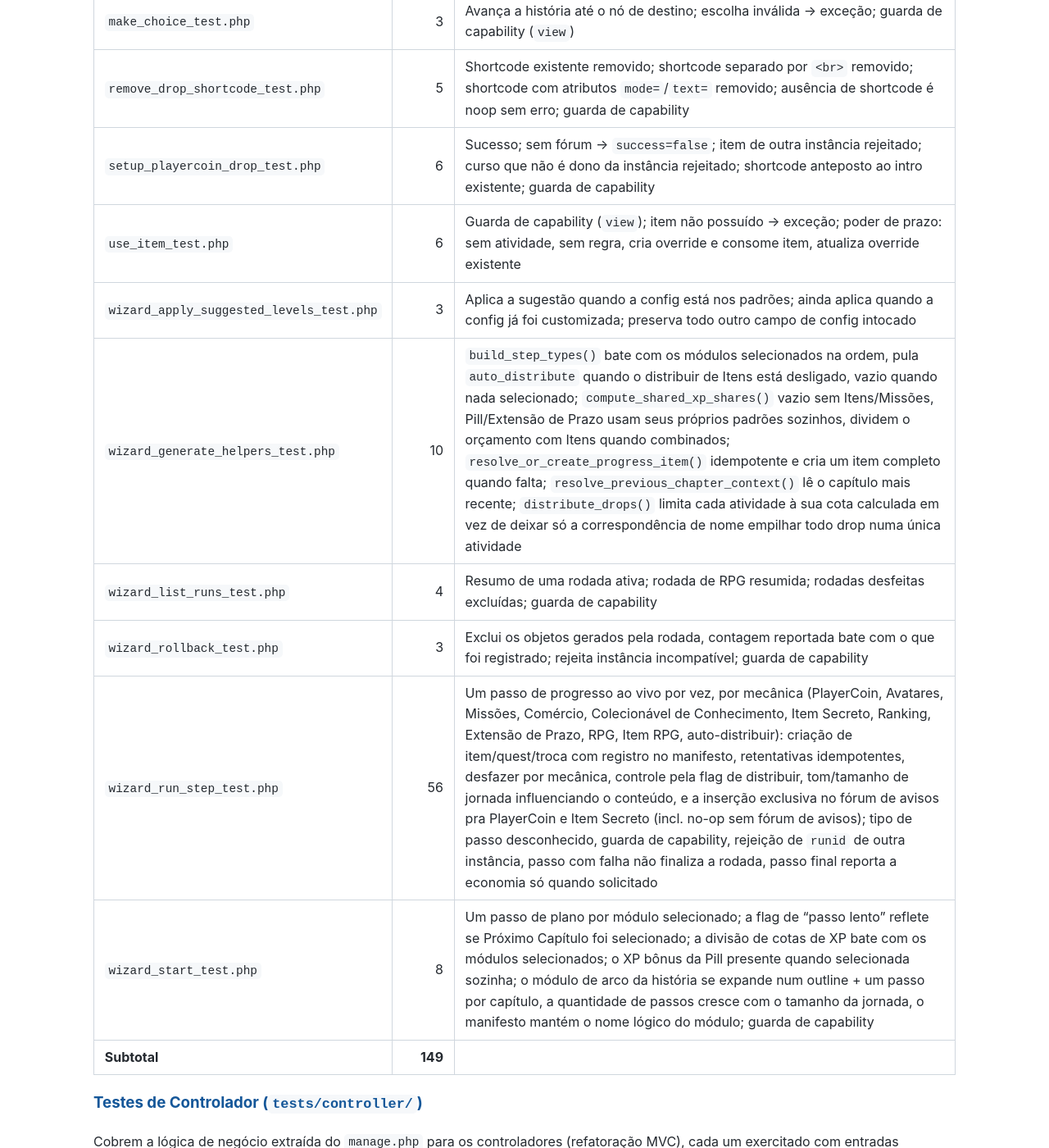
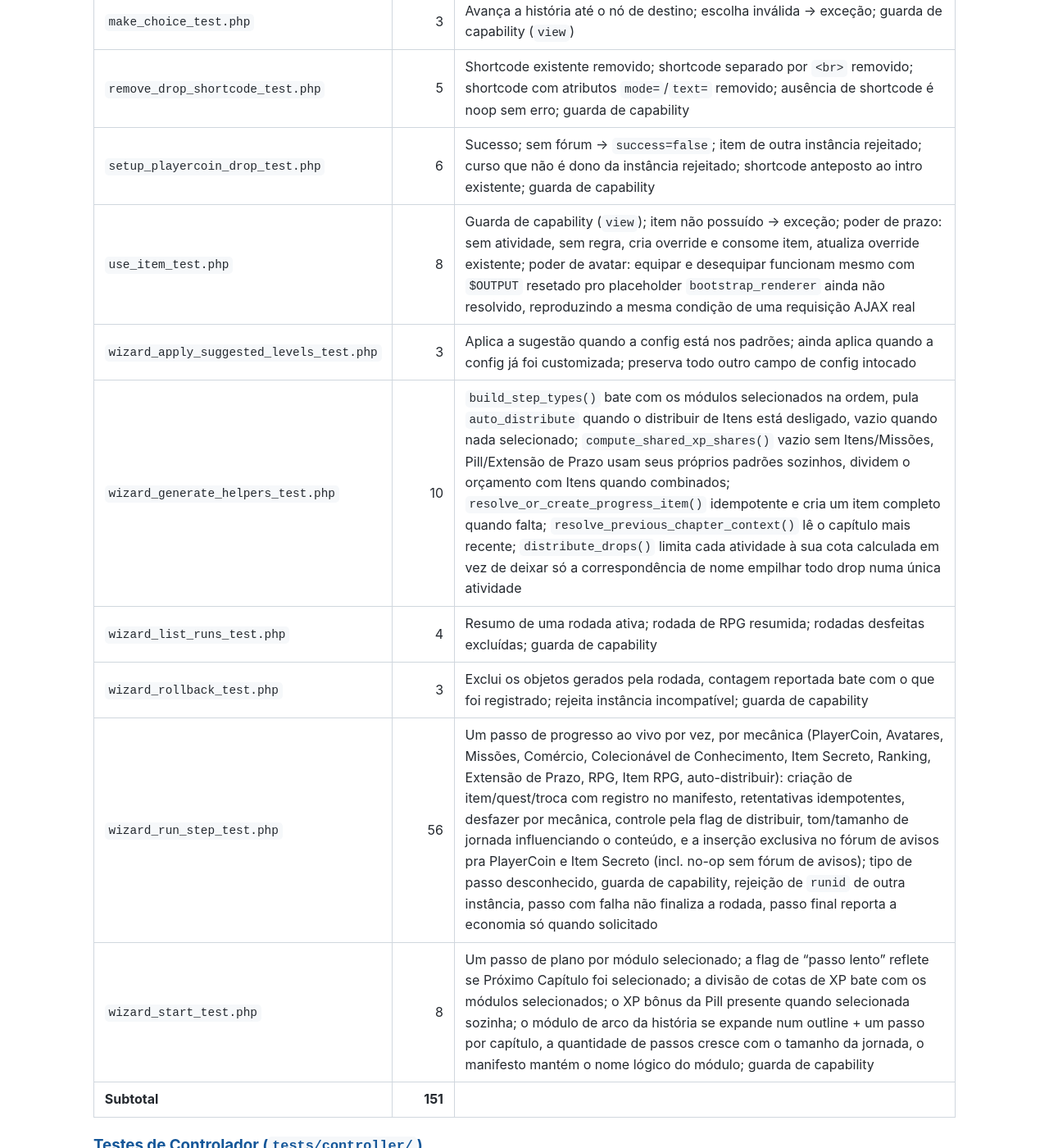
Before and after one commit to jeanlucio/moodle-block_playerhud, a Jekyll site: the page built from docs/pt/testing.md, in a window 1280 px wide and 1400 px high, scrolled down 5818 px. Shown: the whole window at 82% size. Built offline with Jekyll 4.4.1, drawn with Linux system fonts in a browser that asks for light colours; our own code applies the rules of GitHub Pages for plain Markdown files; some of the changed text lies outside the part shown.

Commit message:
document the new avatar-equip regression tests
Updates the test-suite tables (English and Portuguese) for the
PHPUnit and Behat coverage added for the use_item avatar equip/unequip
TypeError fix: use_item_test.php's case count, external\use_item's
line coverage, and block_playerhud_student.feature's scenario count.
Grand totals and the README's test-count mentions follow along.

````diff
--- a/docs/pt/testing.md
+++ b/docs/pt/testing.md
@@ -63,14 +63,14 @@ Uma classe de teste por função de web service, validando o contrato da API ext
 | `make_choice_test.php` | 3 | Avança a história até o nó de destino; escolha inválida → exceção; guarda de capability (`view`) |
 | `remove_drop_shortcode_test.php` | 5 | Shortcode existente removido; shortcode separado por `<br>` removido; shortcode com atributos `mode=`/`text=` removido; ausência de shortcode é noop sem erro; guarda de capability |
 | `setup_playercoin_drop_test.php` | 6 | Sucesso; sem fórum → `success=false`; item de outra instância rejeitado; curso que não é dono da instância rejeitado; shortcode anteposto ao intro existente; guarda de capability |
-| `use_item_test.php` | 6 | Guarda de capability (`view`); item não possuído → exceção; poder de prazo: sem atividade, sem regra, cria override e consome item, atualiza override existente |
+| `use_item_test.php` | 8 | Guarda de capability (`view`); item não possuído → exceção; poder de prazo: sem atividade, sem regra, cria override e consome item, atualiza override existente; poder de avatar: equipar e desequipar funcionam mesmo com `$OUTPUT` resetado pro placeholder `bootstrap_renderer` ainda não resolvido, reproduzindo a mesma condição de uma requisição AJAX real |
 | `wizard_apply_suggested_levels_test.php` | 3 | Aplica a sugestão quando a config está nos padrões; ainda aplica quando a config já foi customizada; preserva todo outro campo de config intocado |
 | `wizard_generate_helpers_test.php` | 10 | `build_step_types()` bate com os módulos selecionados na ordem, pula `auto_distribute` quando o distribuir de Itens está desligado, vazio quando nada selecionado; `compute_shared_xp_shares()` vazio sem Itens/Missões, Pill/Extensão de Prazo usam seus próprios padrões sozinhos, dividem o orçamento com Itens quando combinados; `resolve_or_create_progress_item()` idempotente e cria um item completo quando falta; `resolve_previous_chapter_context()` lê o capítulo mais recente; `distribute_drops()` limita cada atividade à sua cota calculada em vez de deixar só a correspondência de nome empilhar todo drop numa única atividade |
 | `wizard_list_runs_test.php` | 4 | Resumo de uma rodada ativa; rodada de RPG resumida; rodadas desfeitas excluídas; guarda de capability |
 | `wizard_rollback_test.php` | 3 | Exclui os objetos gerados pela rodada, contagem reportada bate com o que foi registrado; rejeita instância incompatível; guarda de capability |
 | `wizard_run_step_test.php` | 56 | Um passo de progresso ao vivo por vez, por mecânica (PlayerCoin, Avatares, Missões, Comércio, Colecionável de Conhecimento, Item Secreto, Ranking, Extensão de Prazo, RPG, Item RPG, auto-distribuir): criação de item/quest/troca com registro no manifesto, retentativas idempotentes, desfazer por mecânica, controle pela flag de distribuir, tom/tamanho de jornada influenciando o conteúdo, e a inserção exclusiva no fórum de avisos pra PlayerCoin e Item Secreto (incl. no-op sem fórum de avisos); tipo de passo desconhecido, guarda de capability, rejeição de `runid` de outra instância, passo com falha não finaliza a rodada, passo final reporta a economia só quando solicitado |
 | `wizard_start_test.php` | 8 | Um passo de plano por módulo selecionado; a flag de "passo lento" reflete se Próximo Capítulo foi selecionado; a divisão de cotas de XP bate com os módulos selecionados; o XP bônus da Pill presente quando selecionada sozinha; o módulo de arco da história se expande num outline + um passo por capítulo, a quantidade de passos cresce com o tamanho da jornada, o manifesto mantém o nome lógico do módulo; guarda de capability |
-| **Subtotal** | **149** | |
+| **Subtotal** | **151** | |
 
 ### Testes de Controlador (`tests/controller/`)
 
@@ -215,13 +215,13 @@ de dados são testados diretamente em `db_upgrade_test.php`, que chama
 | Arquivo de feature | Cenários | O que é coberto |
 |-------------------|--------:|----------------|
 | `block_playerhud_access.feature` | 3 | Visibilidade do bloco por perfil (professor adiciona bloco, aluno vê HUD, não matriculado não vê) |
-| `block_playerhud_student.feature` | 5 | HUD ativo na primeira visita, desativar/reativar gamificação, dispensar confirmação; abrir a aba Log não dá erro |
+| `block_playerhud_student.feature` | 6 | HUD ativo na primeira visita, desativar/reativar gamificação, dispensar confirmação; abrir a aba Log não dá erro; equipar um item de avatar pelo round-trip AJAX real não dá erro |
 | `block_playerhud_teacher.feature` | 7 | Botão do Painel do Mestre, acesso ao painel de gerenciamento, navegação entre abas, retorno ao curso; abrir o log de auditoria de um aluno em Relatórios não dá erro |
 | `block_playerhud_modals.feature` | 5 | Abrir/fechar modal de detalhes do item, proteção contra abertura duplicada, coleta AJAX sem redirecionamento, sem placeholders brutos |
 | `block_playerhud_celebrations.feature` | 2 | Introdução do Huddy exibida uma única vez no painel; aviso de primeira quest exibido uma única vez quando há recompensa a reivindicar |
 | `block_playerhud_wizard.feature` | 6 | Assistente abre mostrando o formulário de geração; abas laterais de Ajuda e Recomendações externas; gerar PlayerCoin de ponta a ponta mostra o relatório de sucesso; o card do PlayerCoin trava depois de gerado; desfazer uma rodada pelo Histórico destrava de novo |
 | `block_playerhud_manage_crud.feature` | 7 | As telas de gestão que os testes em PHP só alcançam isoladamente: as abas Trocas, Personagens e História renderizam numa requisição real; a biblioteca de itens leva até a tela de drops; um drop é criado pelo `moodleform` real, aparece na listagem e mostra a notificação de sucesso (travando a regressão do tipo de notificação do `redirect()`); um personagem é criado pelo formulário real (incluindo os campos de gerenciador de arquivos); o checkbox mestre de seleção em lote marca e desmarca todas as linhas (JavaScript) |
-| **Total** | **35** | |
+| **Total** | **36** | |
 
 ```bash
 php admin/tool/behat/cli/init.php
````
Also changed, not shown: other parts of docs/pt/testing.md (+2 -2 lines), docs/en/testing-summary.md (+3 -3 lines), docs/en/testing.md (+6 -6 lines), docs/pt/testing-summary.md (+3 -3 lines), README.md.
